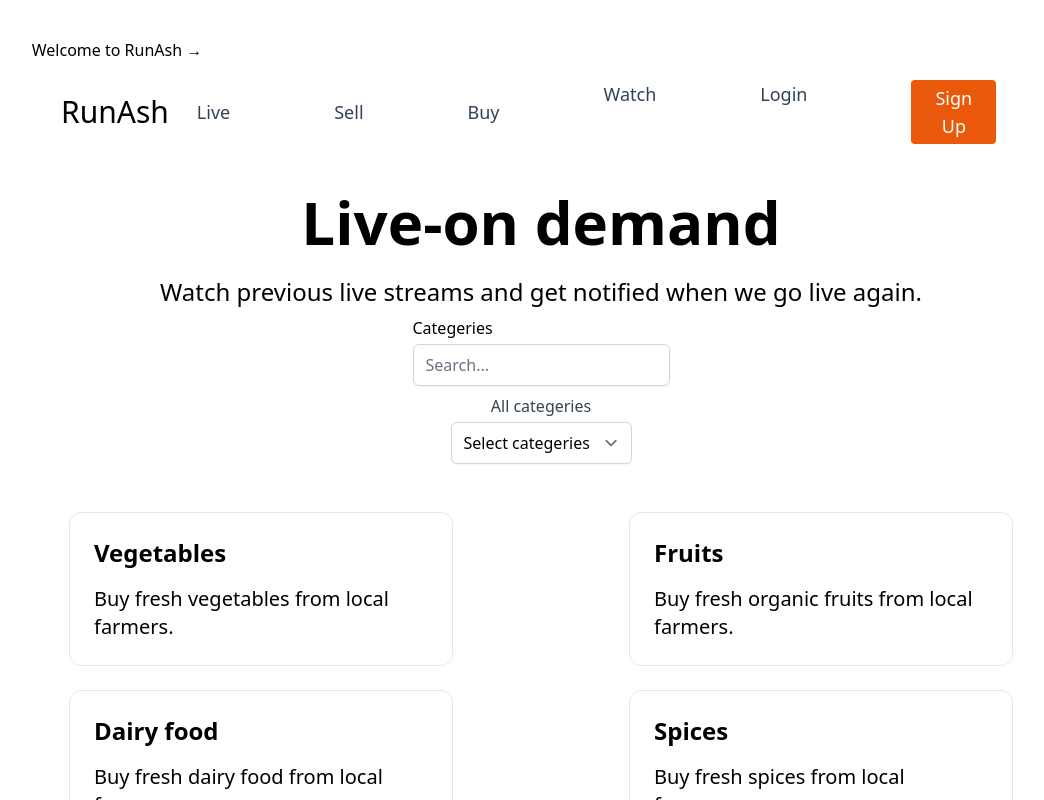
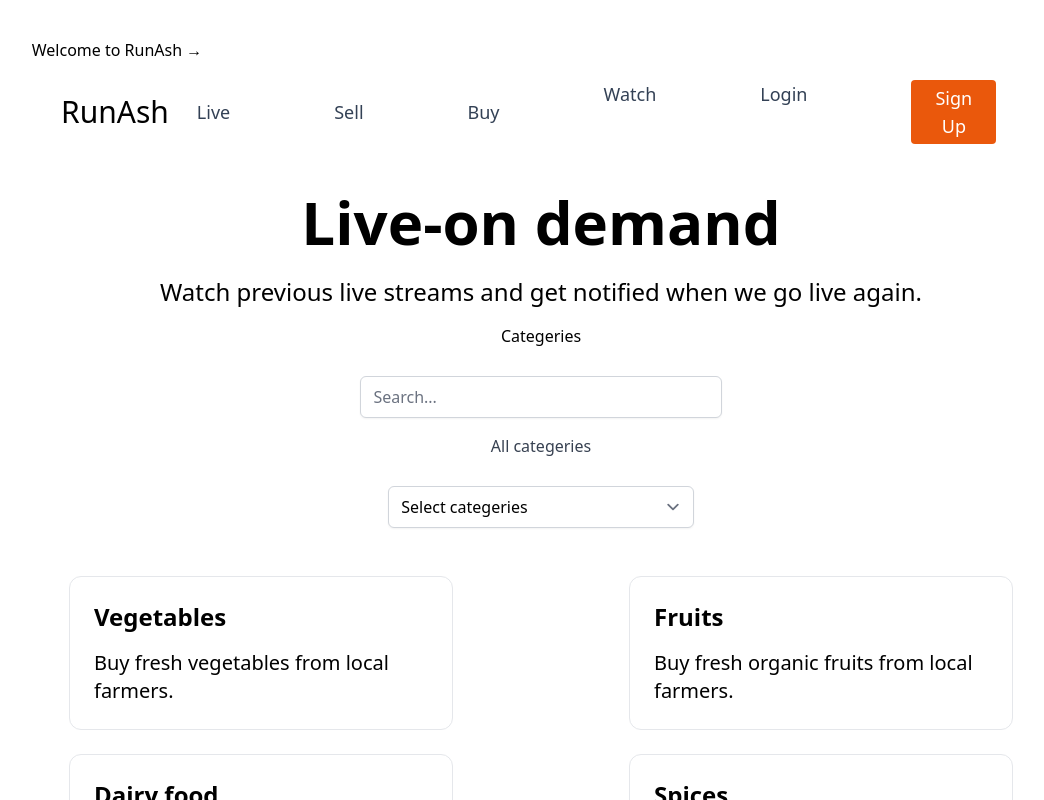
Before and after one commit to Vaibhavmurmu/nextjs13, a Next.js app: page /watch in a window 1280 px wide. Shown: the top 800 px of the page, without its empty margins (99-1143 px from the left). Built offline with nearby package versions, Linux system fonts and the light colour scheme.

Commit message:
Change to be committed

```diff
--- a/pages/watch.js
+++ b/pages/watch.js
@@ -21,16 +21,16 @@ export default function Sell() {
         Watch previous live streams and get notified when we go live again.
         </p>
         <div className="flex gap-6 mt-2 max-w-0xl flex-wrap items-left justify-around">
-        <label class="grid">
-                <span className="text-black text-left">Categeries</span>
-                <input className="grid w-full mt-1 rounded-md border-gray-300 shadow-sm focus:border-indigo-300 focus:ring focus:ring-indigo-200 focus:ring-opacity-50" type="text" aria-label="Search" placeholder="Search..."></input>
+        <label class="flex gap-6 mt-2 max-w-0xl flex-wrap item-left justify-around">
+                <span className="text-black text-left text-b">Categeries</span>
+                <input className="flex w-full mt-1 rounded-md border-gray-300 shadow-sm focus:border-indigo-300 focus:ring focus:ring-indigo-200 focus:ring-opacity-50" type="text" aria-label="Search" placeholder="Search..."></input>
               </label>
 
             </div>
             <div className="flex gap-6 mt-2 max-w-0xl flex-wrap items-center justify-around">
-            <label className="grid">
+            <label className="flex gap-6 mt-2 max-w-0xl flex-wrap item-center justify-around">
                 <span className="text-gray-700">All categeries</span>
-                <select className="grid w-full mt-1 rounded-md border-gray-300 shadow-sm focus:border-indigo-300 focus:ring focus:ring-indigo-200 focus:ring-opacity-50">
+                <select className="flex w-full mt-1 rounded-md border-gray-300 shadow-sm focus:border-indigo-300 focus:ring focus:ring-indigo-200 focus:ring-opacity-50">
                   <option>Select categeries</option>
                   <option>Fruit</option>
                   <option>Dairy food</option>
```
